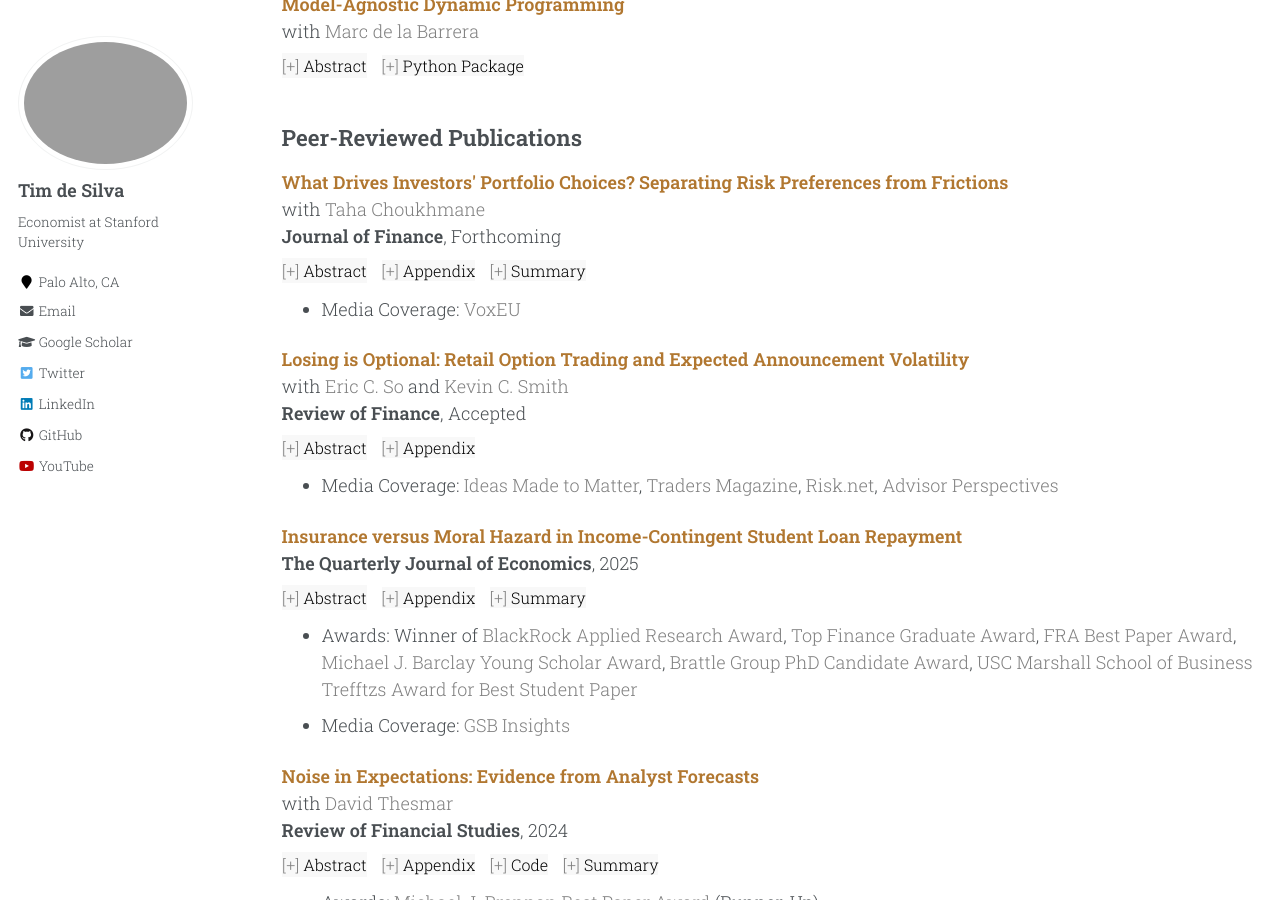
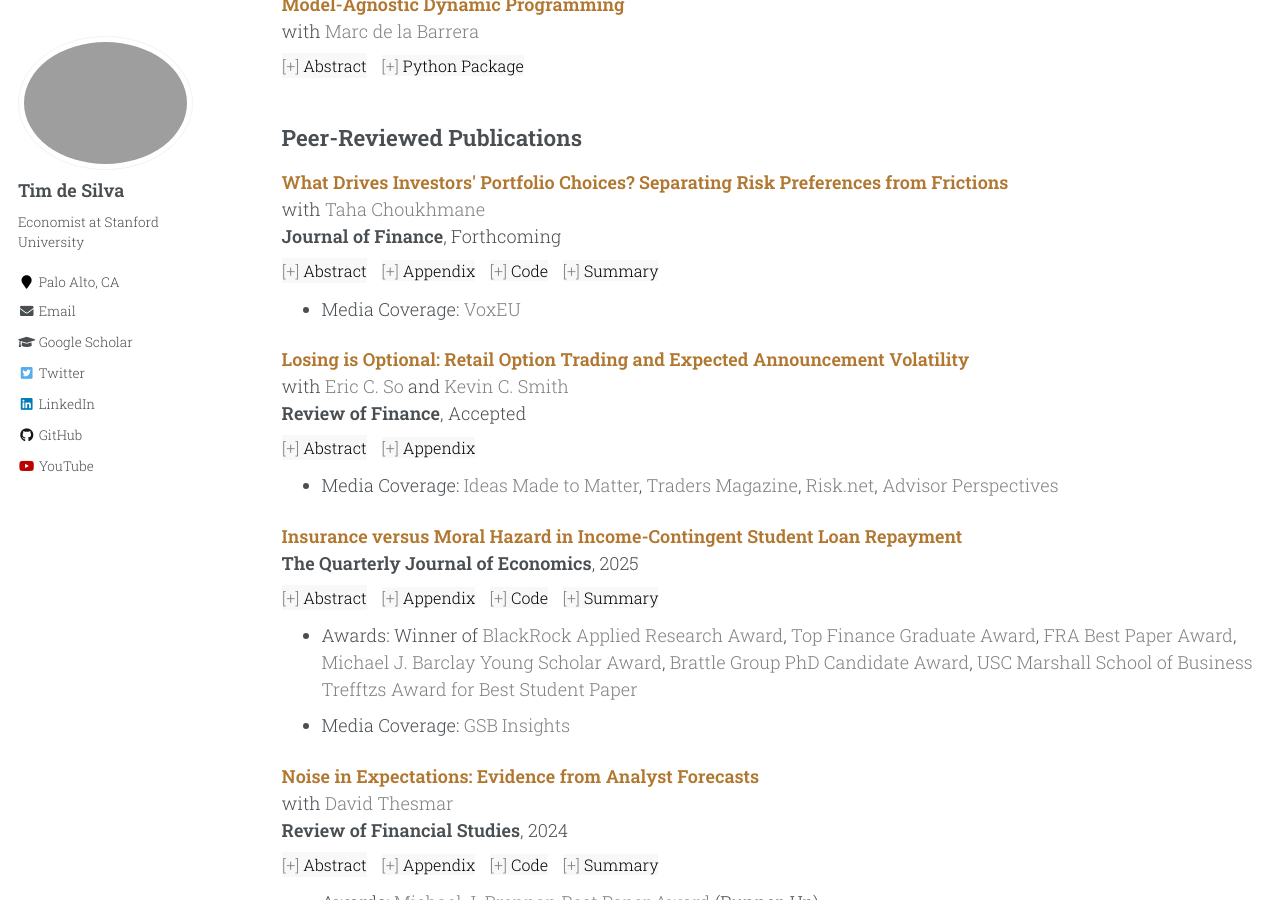
Before and after one commit to timhdesilva/timhdesilva.github.io, a Jekyll site: the page built from _pages/research.html, in a window 1280 px wide and 900 px high, scrolled down 551 px. Built offline with Jekyll 4.4.1, drawn with Linux system fonts in a browser that asks for light colours.

Commit message:
add replication code

```diff
--- a/_pages/research.html
+++ b/_pages/research.html
@@ -106,6 +106,7 @@ author_profile: true
   <br><strong>Journal of Finance</strong>, Forthcoming
   <br><button class="abstract-button" data-target="pref_fric" style="margin-top:8px; margin-right:10px">Abstract</button>
   <a style="text-decoration:none; background-color:#f8f8f8; font-size: 16px; font-family: Roboto Slab, serif; margin-right: 10px;" href="http://timhdesilva.github.io/files/papers/preferences_frictions_appendix.pdf"><span style="color: gray;">[+]</span> <span style="color:black;">Appendix</span></a>
+  <a style="text-decoration:none; background-color:#f8f8f8; font-size: 16px; font-family: Roboto Slab, serif; margin-right: 10px;" href="https://onlinelibrary.wiley.com/action/downloadSupplement?doi=10.1111%2Fjofi.70013&file=jofi70013-sup-0002-ReplicationCode.zip"><span style="color: gray;">[+]</span> <span style="color:black;">Code</span></a>
   <a style="text-decoration:none; background-color:#f8f8f8; font-size: 16px; font-family: Roboto Slab, serif;" href="https://twitter.com/timdesilva/status/1797283088885498071"><span style="color: gray;">[+]</span> <span style="color:black;">Summary</span></a>
   <ul style="margin-top: -12px">
     <li>Media Coverage: <a style="text-decoration:none; color:gray" href="https://cepr.org/voxeu/columns/drivers-investors-portfolio-choices-separating-risk-preferences-frictions">VoxEU</a></li>
@@ -136,6 +137,7 @@ We study the role of risk preferences and frictions in portfolio choice using va
   <br>
     <button class="abstract-button" data-target="jmp" style="margin-top:8px; margin-right:10px;">Abstract</button>
     <a style="text-decoration:none; background-color:#f8f8f8; font-size: 16px; font-family: Roboto Slab, serif; margin-right: 10px;" href="http://timhdesilva.github.io/files/papers/jmp_deSilva_appendix.pdf"><span style="color: gray;">[+]</span> <span style="color:black;">Appendix</span></a>
+    <a style="text-decoration:none; background-color:#f8f8f8; font-size: 16px; font-family: Roboto Slab, serif; margin-right: 10px;" href="https://dataverse.harvard.edu/dataset.xhtml?persistentId=doi:10.7910/DVN/D2G7CC"><span style="color: gray;">[+]</span> <span style="color:black;">Code</span></a>
     <a style="text-decoration:none; background-color:#f8f8f8; font-size: 16px; font-family: Roboto Slab, serif;" href="https://x.com/timdesilva/status/1728472810203279590?s=20"><span style="color: gray;">[+]</span> <span style="color:black;">Summary</span></a>
   <ul style="margin-top: -12px">
     <li>Awards: Winner of <a style="text-decoration:none; color:gray" href="https://www.blackrock.com/corporate/applied-research-award">BlackRock Applied Research Award</a>, <a style="text-decoration:none; color:gray" href="https://www.hec.edu/en/faculty-research/events/top-finance-graduate-award-hec-paris-0">Top Finance Graduate Award</a>, <a style="text-decoration:none; color:gray" href="https://fraconference.com/previous-programs/">FRA Best Paper Award</a>, <a style="text-decoration:none; color:gray" href="https://fraconference.com/previous-programs/">Michael J. Barclay Young Scholar Award</a>, <a style="text-decoration:none; color:gray" href="https://westernfinance.org/conference-2024/">Brattle Group PhD Candidate Award</a>, <a style="text-decoration:none; color:gray" href="https://westernfinance.org/conference-2024/">USC Marshall School of
```
